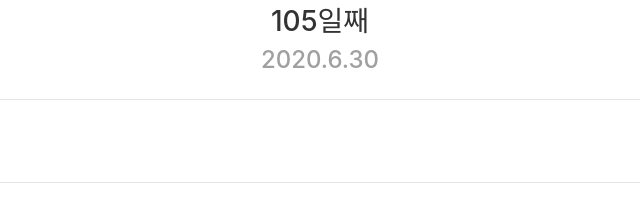
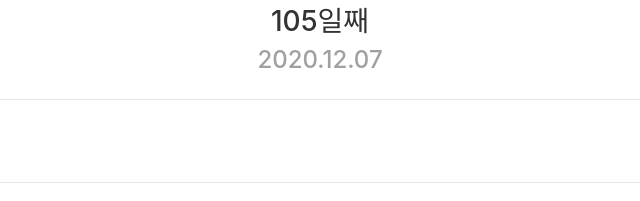
Before and after one commit to Film-Choi/Myrepo, a plain HTML site: page index.html in a window 1280 px wide. Shown: the part 253-454 px from the top of the page, 320-960 px from the left. Drawn offline with nearby package versions, Linux system fonts and the light colour scheme.

Commit message:
Update index.html

```diff
--- a/index.html
+++ b/index.html
@@ -65,7 +65,7 @@
     <div class='container d-flex flex-column justify-content-center align-items-center mt-3'>
         <h3>현준♥정빈</h3>
         <h3 id='love'>0일째</h3>
-        <h4 class="date">2020.6.30</h4>
+        <h4 class="date">2020.12.07</h4>
     </div>
     <hr/>
     <section class='special-day'>
```
